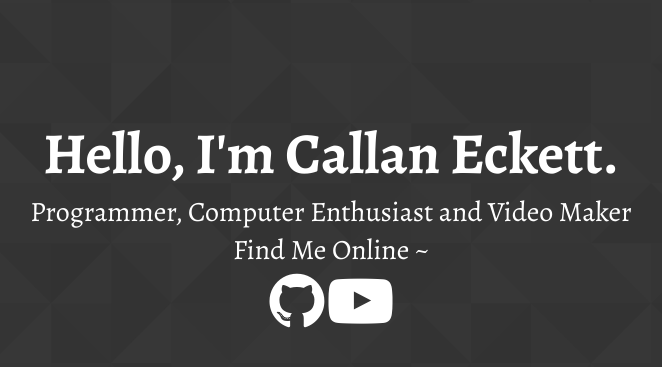
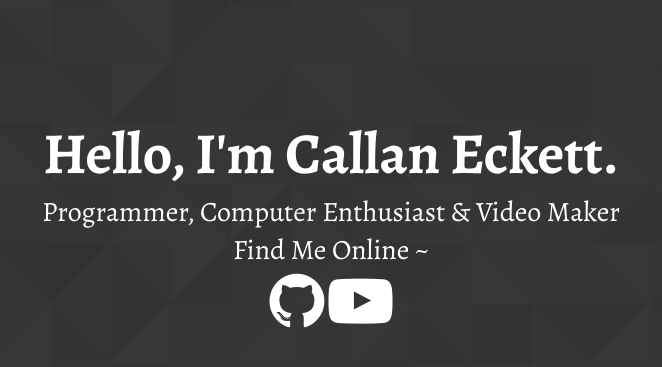
Before and after one commit to CallanEckett/CallanEckett.github.io, a PHP site: page / in a window 1280 px wide. Shown: the part 177-544 px from the top of the page, without its empty margins (309-971 px from the left). Run offline with PHP 8.4, Linux system fonts and the light colour scheme; some libraries are stand-ins or nearby versions.

Commit message:
rebuild pages

```diff
--- a/index.html
+++ b/index.html
@@ -15,7 +15,7 @@
 			<div class="content">
 
 				<h1>Hello, I'm Callan Eckett.</h1>
-				<h2>Programmer, Computer Enthusiast and Video Maker</h2>
+				<h2>Programmer, Computer Enthusiast & Video Maker</h2>
 
 				<h3>Find Me Online ~</h3>
 
--- a/style.css
+++ b/style.css
@@ -32,7 +32,7 @@ h1{
 	font-family: 'Alegreya', serif;
 	font-weight: 700;
 	font-size: 58px;
-	margin: 0, 0, 23px, 0;
+	margin: 0, 0, 43px, 0;
 }
 
 h2, h3{
```
